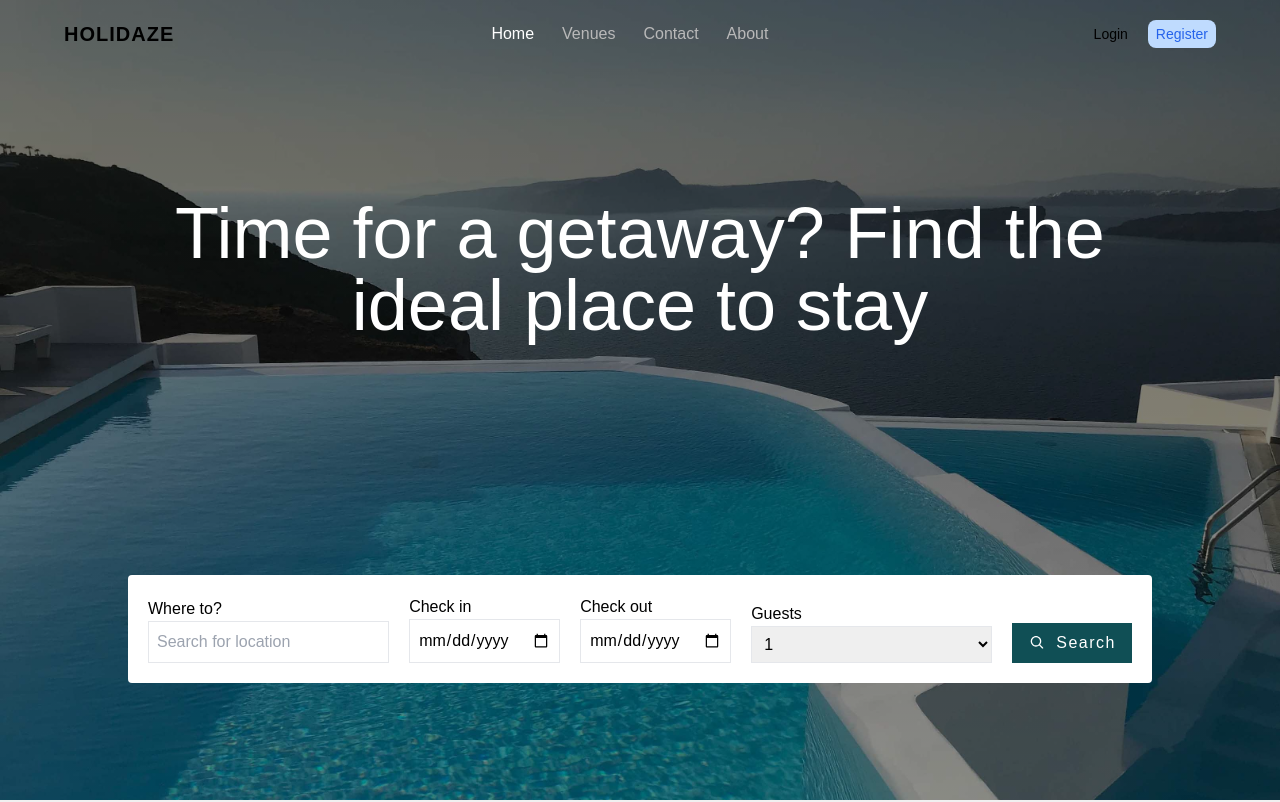
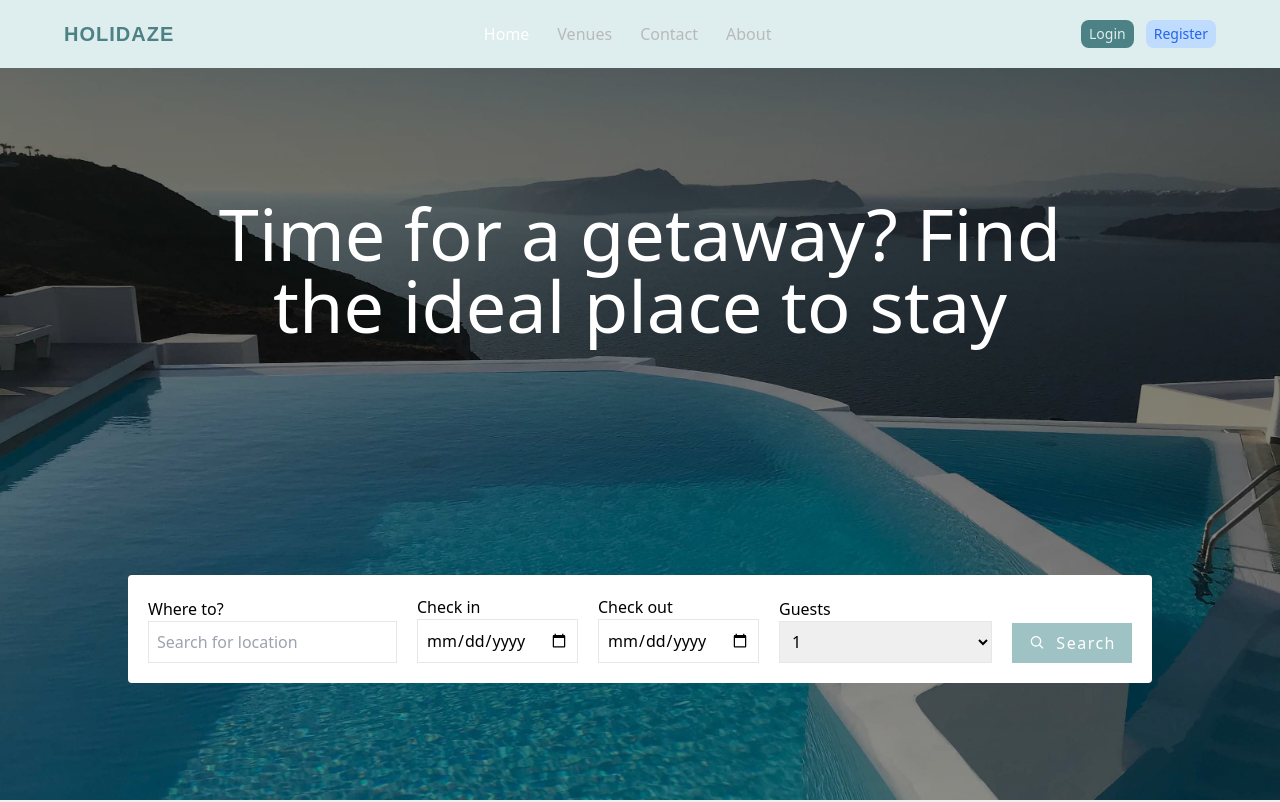
Before and after one commit to May-Tove/holidaze, a React (Vite) app: page / in a window 1280 px wide. Shown: the top 802 px of the page. Built offline with nearby package versions, Linux system fonts and the light colour scheme; a web font is replaced by a local one.

Commit message:
Update theme

```diff
--- a/tailwind.config.js
+++ b/tailwind.config.js
@@ -4,29 +4,35 @@ export default {
   theme: {
     extend: {
       colors: {
-        primary: '#104F55',
-        secondary: '#32746D',
+        primary: '#9FC3C4',
+        primaryLight: '#DEEDED',
+        primaryDark: '#4C8185',
+        secondary: '#9FC3C4',
+        light: '#f0f0f0',
+        lightGrey: '#838383',
         white: '#fff',
         black: '#000',
+        focus: '#018F93',
       },
       fontFamily: {
-        sans: [
-          'kumbh-sans-variable, sans-serif',
-          {
-            fontVariationSettings: '"wght" 400',
-          },
-        ],
         serif: ['quiche-flare, sans-serif'],
       },
-      fontWeight: {
-        bold: '900',
+      gridTemplateColumns: {
+        3: 'repeat(auto-fit, minmax(300px, 1fr))',
+        4: 'repeat(auto-fit, minmax(400px, 1fr))',
       },
-      gridTemplateColumns: {
-        2: 'repeat(auto-fit, minmax(300px, 1fr))',
-        4: 'repeat(auto-fit, minmax(400px, 1fr))',
-        5: 'repeat(auto-fit, minmax(300px, 1fr))',
+      boxShadow: {
+        lg: 'rgba(33, 35, 38, 0.1) 0px 10px 10px -10px;',
       },
     },
   },
   plugins: [],
 };
+
+/*
+       sans: [
+          'kumbh-sans-variable, sans-serif',
+          {
+            fontVariationSettings: '"wght" 400',
+          },
+        ],*/
```
